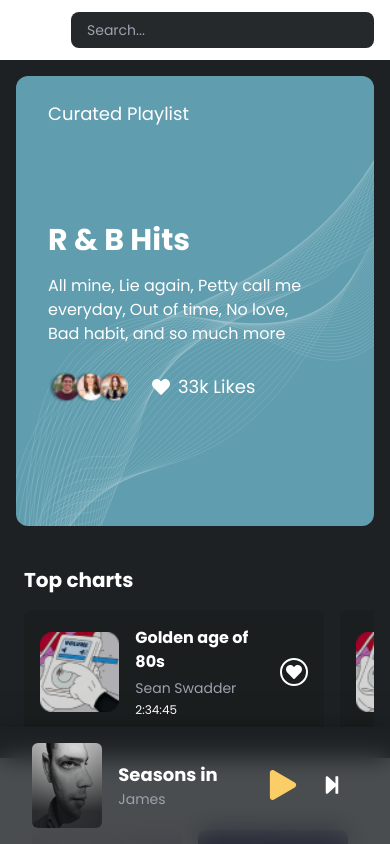
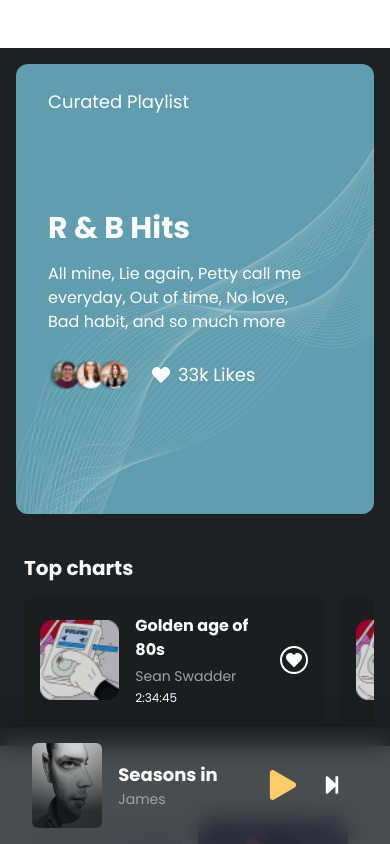
Before and after one commit to EjiroOsiephri/Musica, a Next.js app: page /dashboard in a window 390 px wide. Built offline with nearby package versions, Linux system fonts and the light colour scheme.

Commit message:
feats/add done with chnages

```diff
--- a/package.json
+++ b/package.json
@@ -9,6 +9,7 @@
     "lint": "next lint"
   },
   "dependencies": {
+    "axios": "^1.7.9",
     "framer-motion": "^11.17.0",
     "next": "15.1.4",
     "react": "^19.0.0",
--- a/src/app/dashboard/page.tsx
+++ b/src/app/dashboard/page.tsx
@@ -9,11 +9,13 @@ const dashboard = () => {
     <>
       <section className="lg:flex h-screen overflow-hidden">
         <Sidebar />
-        <div className="lg:flex-grow lg:ml-20 overflow-y-auto h-screen pb-36 md:pb-28">
+        <div className="lg:flex-grow lg:ml-20 overflow-y-auto h-screen pb-32 md:pb-28">
+          {/* Add pb-24 to account for the music player's height */}
           <Dashboard />
           <MusicSection />
         </div>
         <MusicPlayer />
+        {/* Ensure MusicPlayer remains fixed */}
       </section>
     </>
   );
--- a/src/utils/Sidebar.tsx
+++ b/src/utils/Sidebar.tsx
@@ -4,8 +4,8 @@ import { motion } from "framer-motion";
 import { useRouter } from "next/navigation";
 import Image from "next/image";
 import { useState, useEffect } from "react";
+import Logo from "../../public/logo.png";
 import { FaBars } from "react-icons/fa";
-import Logo from "../../public/logo.png";
 
 export default function Sidebar() {
   const router = useRouter();
@@ -24,25 +24,37 @@ export default function Sidebar() {
     { icon: "/Logout.png", label: "Logout", route: "/logout" },
   ];
 
+  const closeSidebar = () => {
+    if (isSidebarOpen && isMobileView) setIsSidebarOpen(false);
+  };
+
   useEffect(() => {
-    const updateView = () => setIsMobileView(window.innerWidth < 1024);
+    const updateView = () => {
+      setIsMobileView(window.innerWidth < 1024);
+    };
+
     updateView();
     window.addEventListener("resize", updateView);
-    return () => window.removeEventListener("resize", updateView);
+
+    return () => {
+      window.removeEventListener("resize", updateView);
+    };
   }, []);
 
   return (
-    <>
+    <div>
+      {/* Sidebar Overlay for Mobile */}
       {isSidebarOpen && isMobileView && (
         <motion.div
           className="fixed inset-0 bg-black bg-opacity-50 z-40"
           initial={{ opacity: 0 }}
           animate={{ opacity: 1 }}
           exit={{ opacity: 0 }}
-          onClick={() => setIsSidebarOpen(false)}
+          onClick={closeSidebar}
         ></motion.div>
       )}
 
+      {/* Sidebar */}
       <motion.div
         className={`sidebar fixed left-0 top-0 h-full w-64 lg:w-20 bg-[#1D2123] flex flex-col justify-between z-50 ${
           isSidebarOpen || !isMobileView ? "flex" : "hidden"
@@ -53,6 +65,7 @@ export default function Sidebar() {
         }}
         transition={{ duration: 0.5, ease: "easeOut" }}
       >
+        {/* Logo */}
         <div className="flex flex-col items-center space-y-10 py-6">
           <motion.div
             className="cursor-pointer"
@@ -62,6 +75,7 @@ export default function Sidebar() {
             <Image src={Logo} alt="Logo" width={32} height={32} />
           </motion.div>
 
+          {/* Menu Items */}
           <div className="flex flex-col items-start lg:items-center space-y-6 w-full px-4">
             {menuItems.map((item, index) => (
               <motion.div
@@ -82,6 +96,7 @@ export default function Sidebar() {
           </div>
         </div>
 
+        {/* Bottom Items */}
         <div className="flex flex-col items-start lg:items-center space-y-6 w-full px-4 py-6">
           {bottomItems.map((item, index) => (
             <motion.div
@@ -97,21 +112,15 @@ export default function Sidebar() {
         </div>
       </motion.div>
 
+      {/* Hamburger Menu */}
       {isMobileView && (
         <div className="lg:hidden flex items-center justify-between px-4 py-3 bg-[#1D2123]">
           <FaBars
             className="text-white text-2xl cursor-pointer"
             onClick={() => setIsSidebarOpen(!isSidebarOpen)}
           />
-          <div className="flex items-center space-x-4">
-            <input
-              type="text"
-              placeholder="Search..."
-              className="bg-[#25292C] text-white rounded-lg px-4 py-2 text-sm"
-            />
-          </div>
         </div>
       )}
-    </>
+    </div>
   );
 }
```
Also changed, not shown: 1 other file (tests, documents, lock files or other folders).
